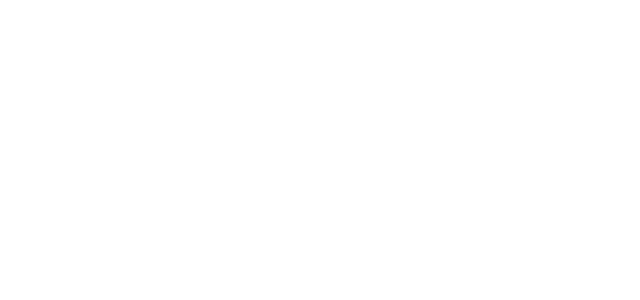
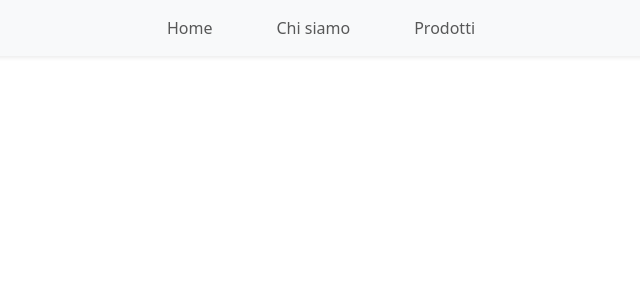
Before and after one commit to giuseppepetrazzuolo6/react-router, a React (Vite) app: page / in a window 1280 px wide. Shown: the top 300 px of the page, without its empty margins (319-959 px from the left). Built offline with nearby package versions, Linux system fonts and the light colour scheme; the HTML template or start-up script is replaced by a standard one.

Commit message:
added header components with navbar

```diff
--- a/src/App.jsx
+++ b/src/App.jsx
@@ -1,8 +1,10 @@
+import Header from "./components/Header"
+
 function App() {
 
   return (
     <>
-
+      <Header />
     </>
   )
 }
--- /dev/null
+++ b/src/components/Header.jsx
@@ -0,0 +1,15 @@
+import { NavLink } from "react-router-dom";
+
+export default function Header() {
+    return (
+        <header>
+            <nav className="navbar navbar-expand navbar-light bg-light shadow-sm">
+                <div className="nav navbar-nav d-flex gap-5 mx-auto">
+                    <a className="nav-item nav-link" href="/">Home</a>
+                    <a className="nav-item nav-link" href="/AboutUs">Chi siamo</a>
+                    <a className="nav-item nav-link" href="/Products">Prodotti</a>
+                </div>
+            </nav>
+        </header>
+    );
+}
```
